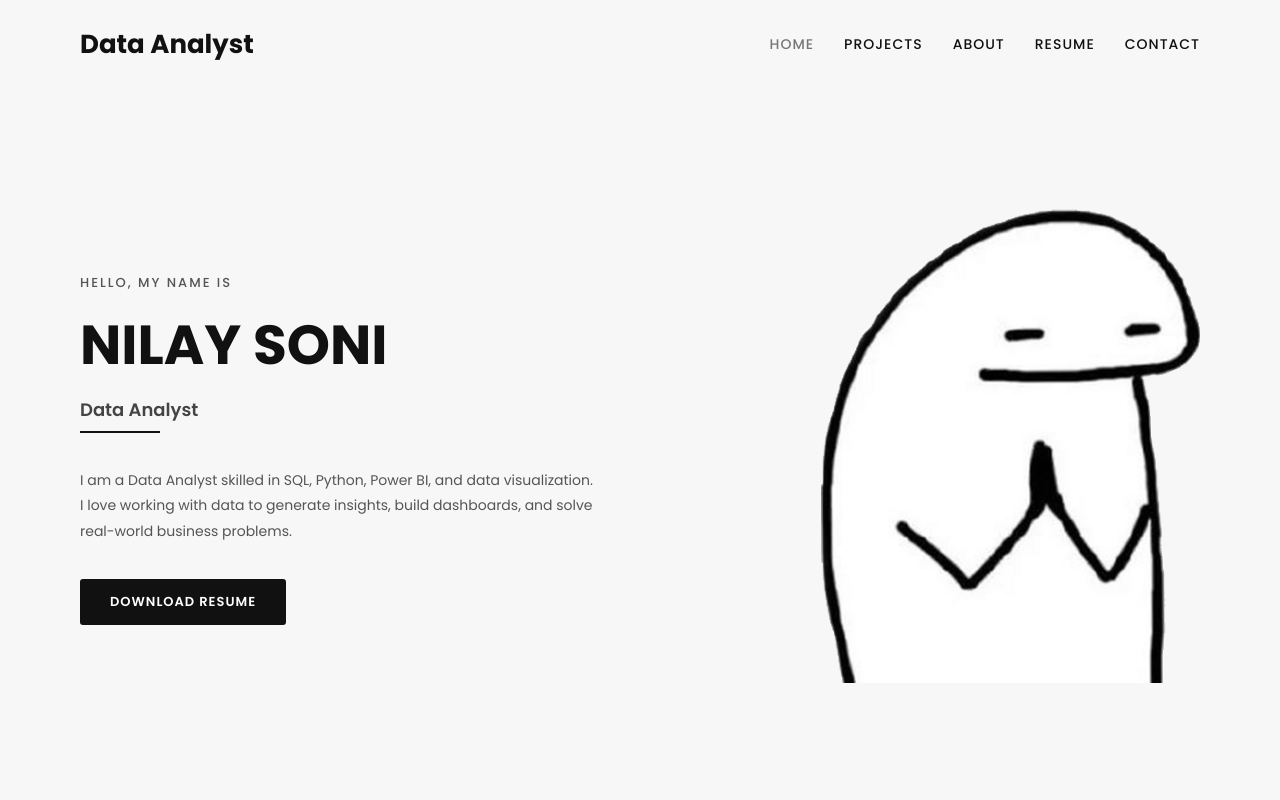
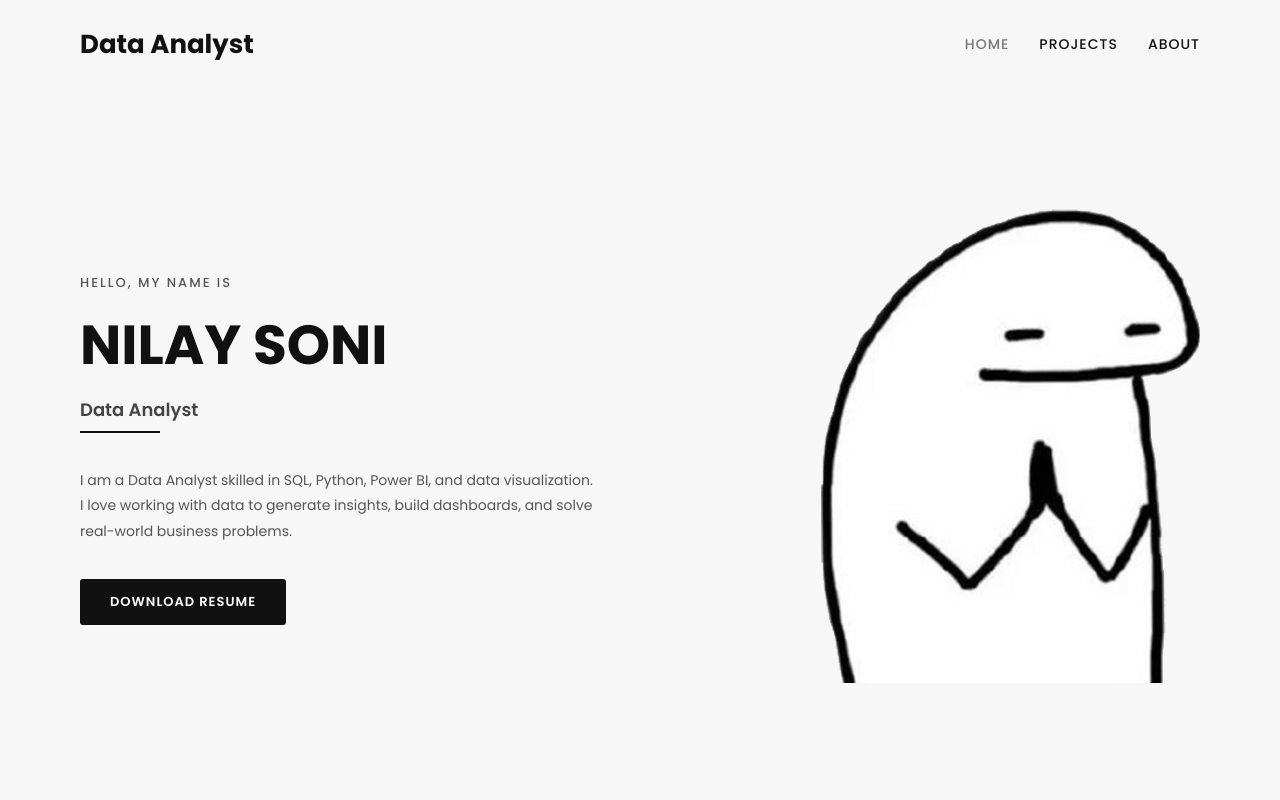
Before and after one commit to nilaysoni25/nilaysoni25.github.io, a plain HTML site: page index.html in a window 1280 px wide. Shown: the top 800 px of the page. Drawn offline with Linux system fonts and the light colour scheme.

Commit message:
Update index.html

```diff
--- a/index.html
+++ b/index.html
@@ -19,8 +19,6 @@
       <a href="#home" class="active">HOME</a>
       <a href="#projects">PROJECTS</a>
       <a href="#about">ABOUT</a>
-      <a href="#resume">RESUME</a>
-      <a href="#contact">CONTACT</a>
     </nav>
 
     <!-- Mobile Menu Icon -->
```
